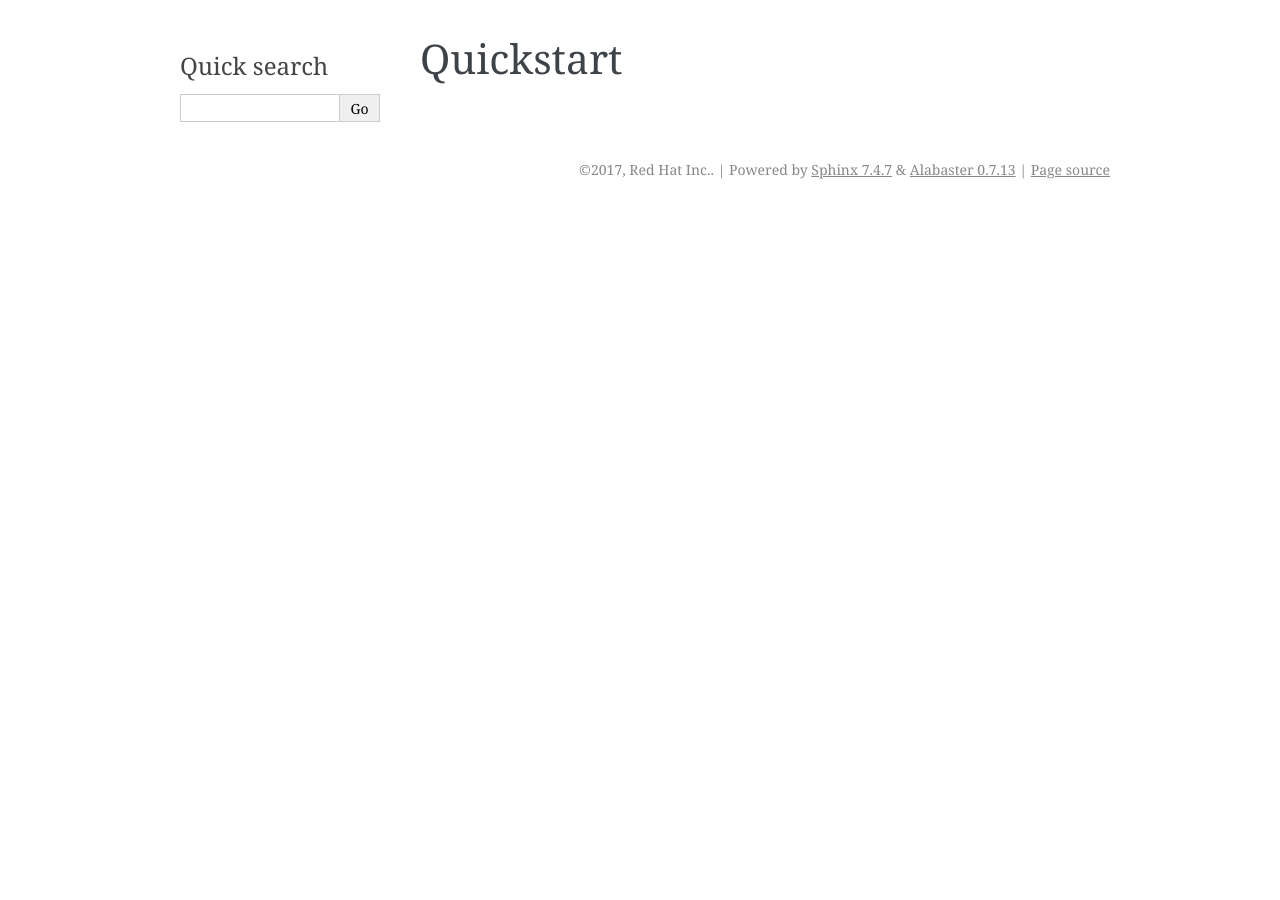
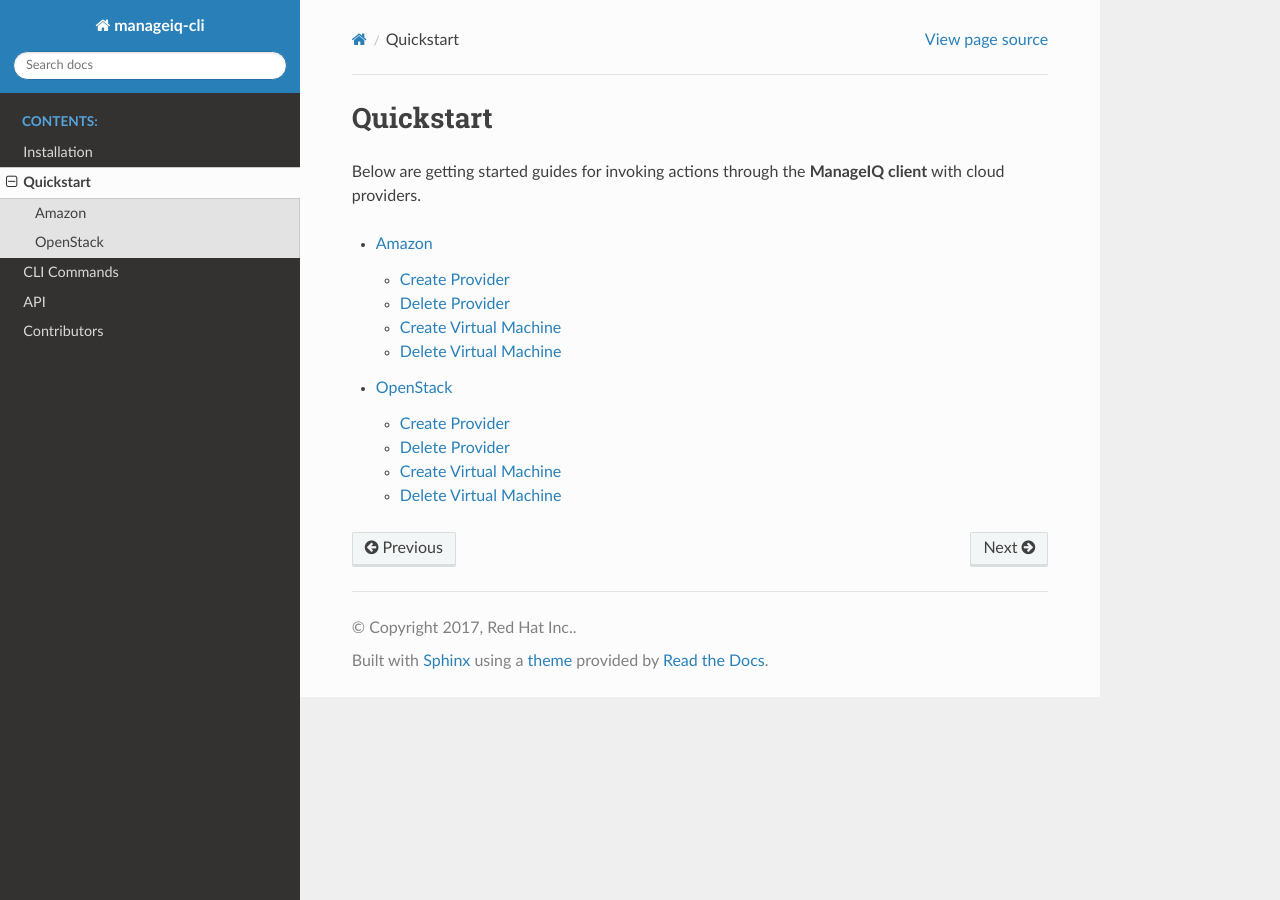
Before and after one commit to rhpit/manageiq-cli, a Sphinx documentation site: the page built from doc/source/quickstart.rst, in a window 1280 px wide. Built offline with Sphinx 7.4.7 and the Read the Docs theme 2.0.0, drawn with Linux system fonts in a browser that asks for light colours; formulas are drawn with MathJax 3.

Commit message:
initial documentation structure for cli usage (#125)
This commit appends to the current documentation structure for new
content regarding cli usage. Usage consists of provider actions for
provisioning items.

It also switches the sphinx theme to RTD theme for better visibility.

```diff
--- a/doc/source/conf.py
+++ b/doc/source/conf.py
@@ -94,7 +94,7 @@
 # The theme to use for HTML and HTML Help pages.  See the documentation for
 # a list of builtin themes.
 #
-html_theme = 'alabaster'
+html_theme = 'sphinx_rtd_theme'
 
 # Theme options are theme-specific and customize the look and feel of a theme
 # further.  For a list of options available for each theme, see the
--- /dev/null
+++ b/doc/source/contribute.rst
@@ -0,0 +1,4 @@
+Contributors
+============
+
+.. include:: ../../CONTRIBUTING.rst
--- a/doc/source/introduction.rst
+++ /dev/null
@@ -1,5 +0,0 @@
-Introduction
-============
-
-A ManageIQ Command-Line Client, for CLI access to the REST API of
-`ManageIQ <http://manageiq.org/>`_.
--- /dev/null
+++ b/doc/source/providers/amazon.rst
@@ -0,0 +1,14 @@
+Amazon
+======
+
+Create Provider
+---------------
+
+Delete Provider
+---------------
+
+Create Virtual Machine
+----------------------
+
+Delete Virtual Machine
+----------------------
--- /dev/null
+++ b/doc/source/providers/openstack.rst
@@ -0,0 +1,14 @@
+OpenStack
+=========
+
+Create Provider
+---------------
+
+Delete Provider
+---------------
+
+Create Virtual Machine
+----------------------
+
+Delete Virtual Machine
+----------------------
--- a/doc/source/quickstart.rst
+++ b/doc/source/quickstart.rst
@@ -1,2 +1,11 @@
 Quickstart
 ==========
+
+Below are getting started guides for invoking actions through the
+:program:`ManageIQ client` with cloud providers.
+
+.. toctree::
+    :maxdepth: 2
+
+    providers/amazon
+    providers/openstack
--- a/test-requirements.txt
+++ b/test-requirements.txt
@@ -1,6 +1,7 @@
 coverage!=4.4,>=4.0
 mock>=2.0.0
 sphinx>=1.6.2
+sphinx-rtd-theme>=0.2.4
 testtools>=2.2.0
 flake8>=3.5.0
 nose==1.3.7
```
Also changed, not shown: doc/source/index.rst (+10 -6 lines).
